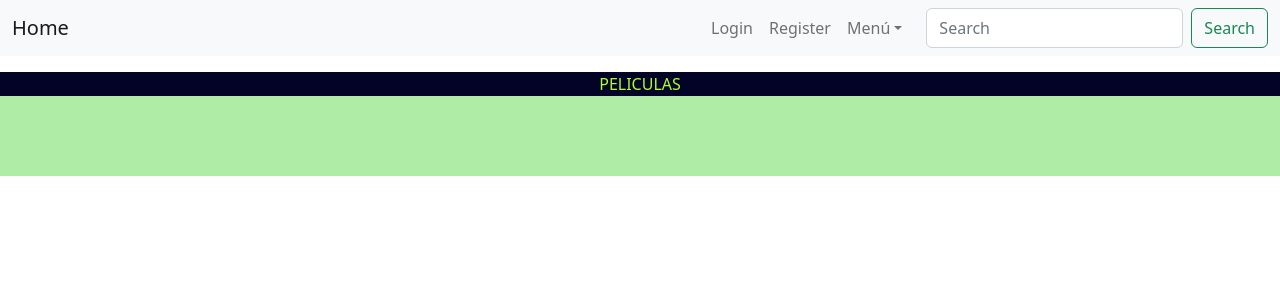
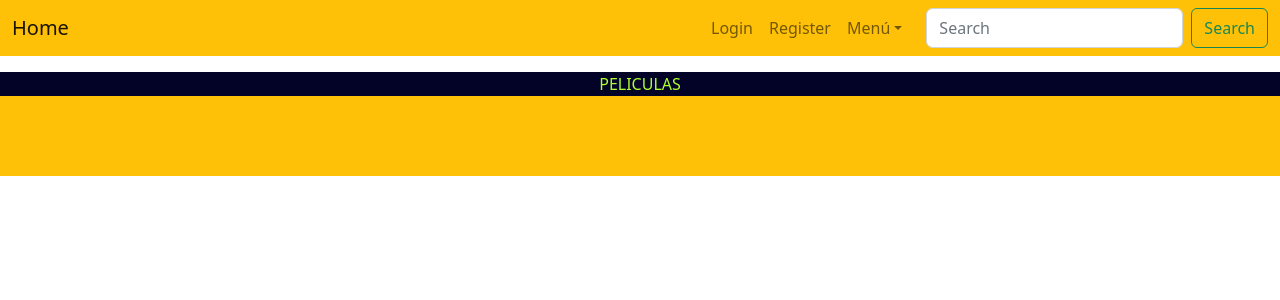
Before and after one commit to Naxete7/Proyecto-5-Movie-Rental-Frontend, a React (Create React App) app in the folder movierental/: page /filmsView in a window 1280 px wide. Shown: the top 300 px of the page. Built offline with nearby package versions, Linux system fonts and the light colour scheme.

Commit message:
cambio de color navbar

```diff
--- a/movierental/src/components/Footer/Footer.scss
+++ b/movierental/src/components/Footer/Footer.scss
@@ -4,5 +4,5 @@
 
         font-family: 'Gill Sans', 'Gill Sans MT', Calibri, 'Trebuchet MS', sans-serif;
 
-        background-color: #37ce1d65;
+        background-color: #ffc107;
 }
--- a/movierental/src/components/Header/Header.jsx
+++ b/movierental/src/components/Header/Header.jsx
@@ -17,7 +17,7 @@ function OffcanvasExample() {
   return (
     <>
       {[ 'lg'].map((expand) => (
-        <Navbar key={expand} bg="light" expand={expand} className="mb-3 sticky-top">
+        <Navbar key={expand} bg="warning" expand={expand} className="mb-3 sticky-top">
           <Container fluid>
             <Navbar.Brand href="/">Home  </Navbar.Brand>
             <Navbar.Toggle aria-controls={`offcanvasNavbar-expand-${expand}`} />
--- a/movierental/src/components/Header/Header.scss
+++ b/movierental/src/components/Header/Header.scss
@@ -1,7 +1,5 @@
 .navBar {
 position: sticky;
-    height: 10vh;
-    width: 10vw;
 
         font-family: 'Gill Sans', 'Gill Sans MT', Calibri, 'Trebuchet MS', sans-serif;
 
--- a/movierental/src/containers/Films/Films.scss
+++ b/movierental/src/containers/Films/Films.scss
@@ -10,3 +10,9 @@
         background-color: #030328;
         color: greenyellow;
 }
+
+
+.moviePic {
+
+    border-radius: 1em;
+}
--- a/movierental/src/containers/Home/Home.scss
+++ b/movierental/src/containers/Home/Home.scss
@@ -3,8 +3,7 @@
 .homeDesign {
 
 height: auto;
-width: 80vw;
-
+width: 120vw;
 display: grid;
 justify-content: center;
 flex-direction: row;
```
